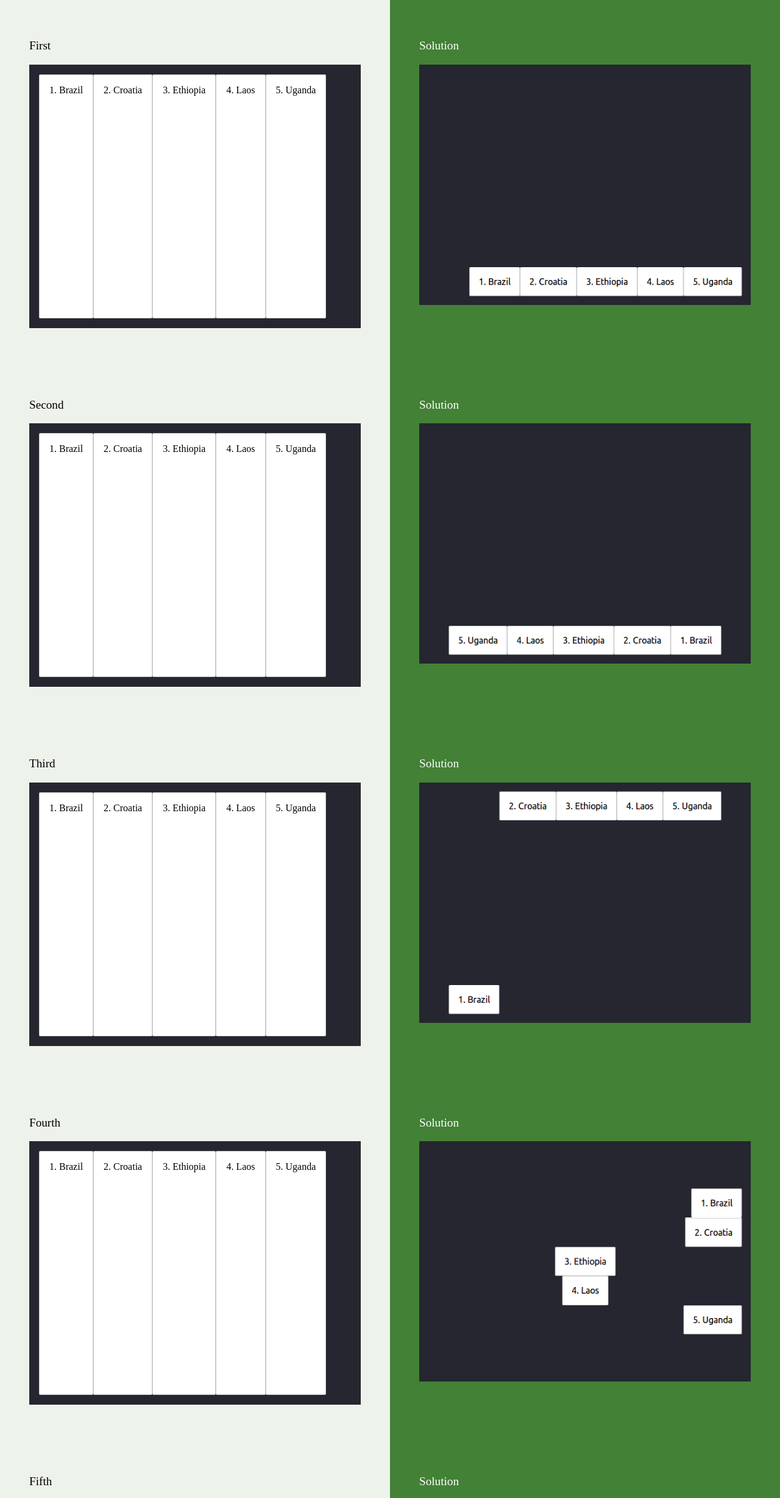
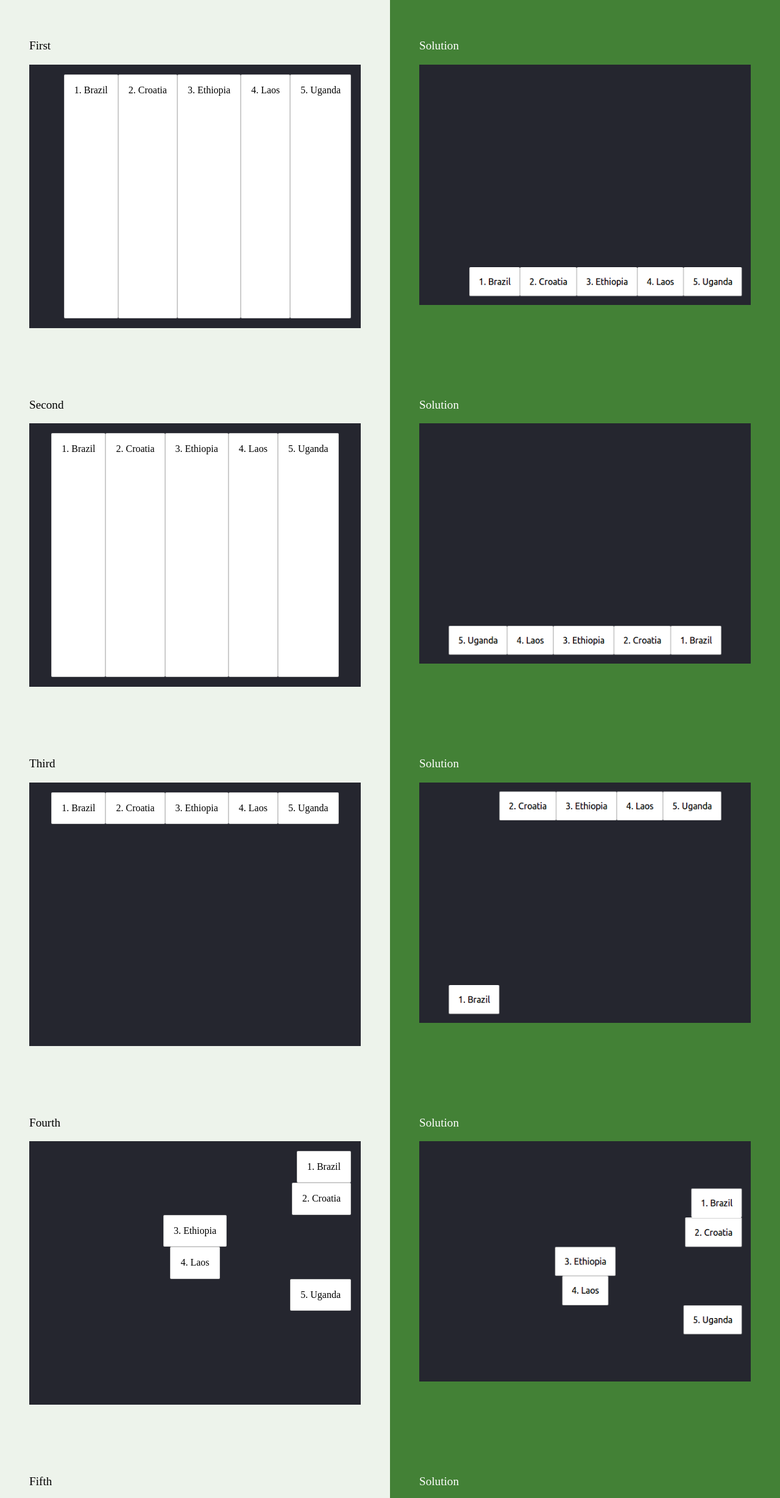
Before and after one commit to coyboy55/HTML-CSS-git, a website: page week-2/16-more-flexbox/index.html in a window 1280 px wide. Shown: the part 186-2642 px from the top of the page at 61% size. Drawn offline with Linux system fonts and the light colour scheme.

Commit message:
complete-16-html

```diff
--- a/week-2/16-more-flexbox/flexbox.css
+++ b/week-2/16-more-flexbox/flexbox.css
@@ -3,3 +3,34 @@
 }
 
 /* Add your own CSS code below */
+.countries--first{
+	justify-content: flex-end;
+}
+.countries--second{
+	justify-content: center;
+}
+.countries--third{
+	justify-content: center;
+	align-items: flex-start;
+}
+ul.countries--third il.country--brazil{
+	align-self: flex-end;
+}
+.countries--fourth{
+	flex-direction: column;
+	align-items: flex-end;
+}
+ul.countries--fourth li.country--ethiopia {
+	align-self: center;
+}
+ul.countries--fourth li.country--laos {
+	align-self: center;
+}
+.countries--fifth{
+	flex-direction: column;
+	align-items: flex-end;
+	justify-content:  space-arround;
+}
+ul.countries--fifth li.country--brazil {
+	align-self: center;
+}
```
